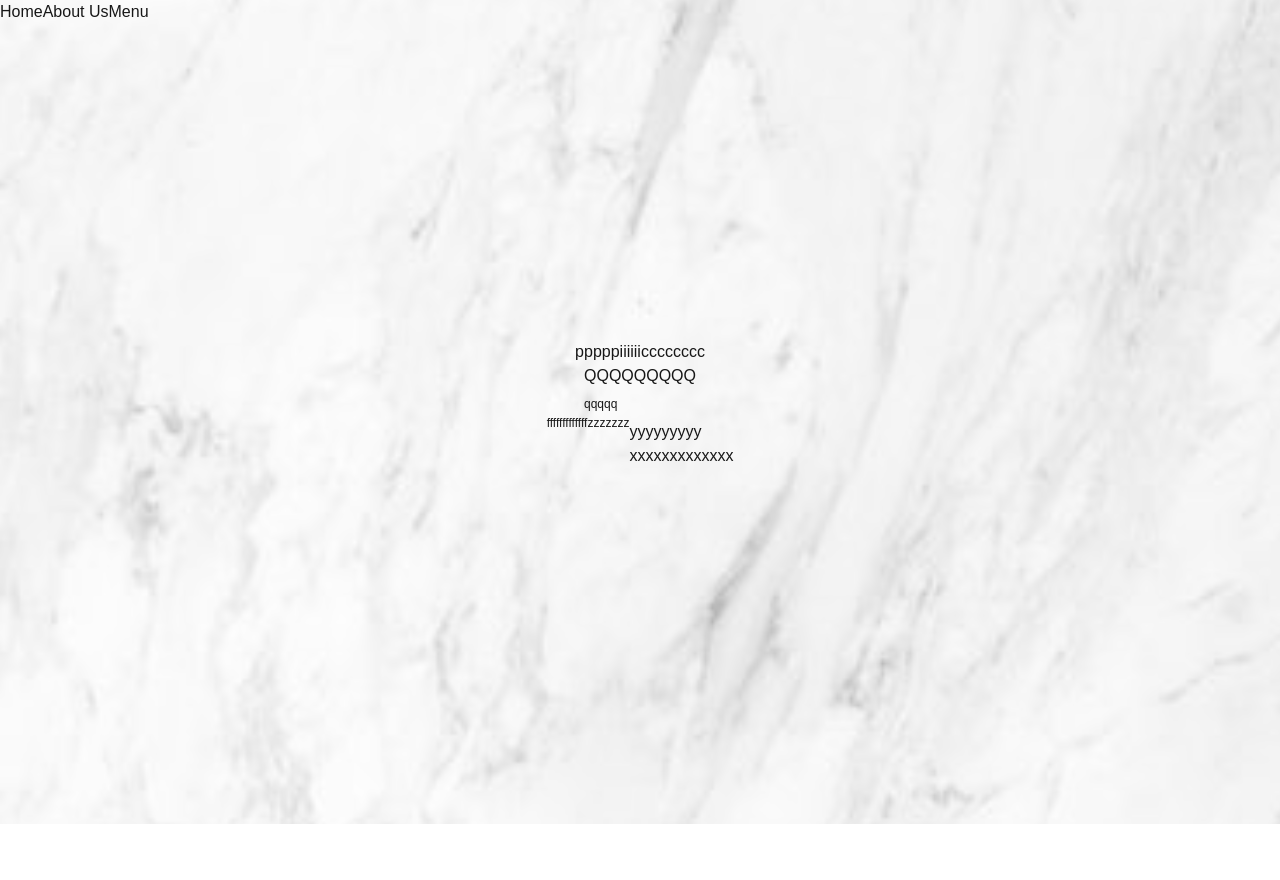
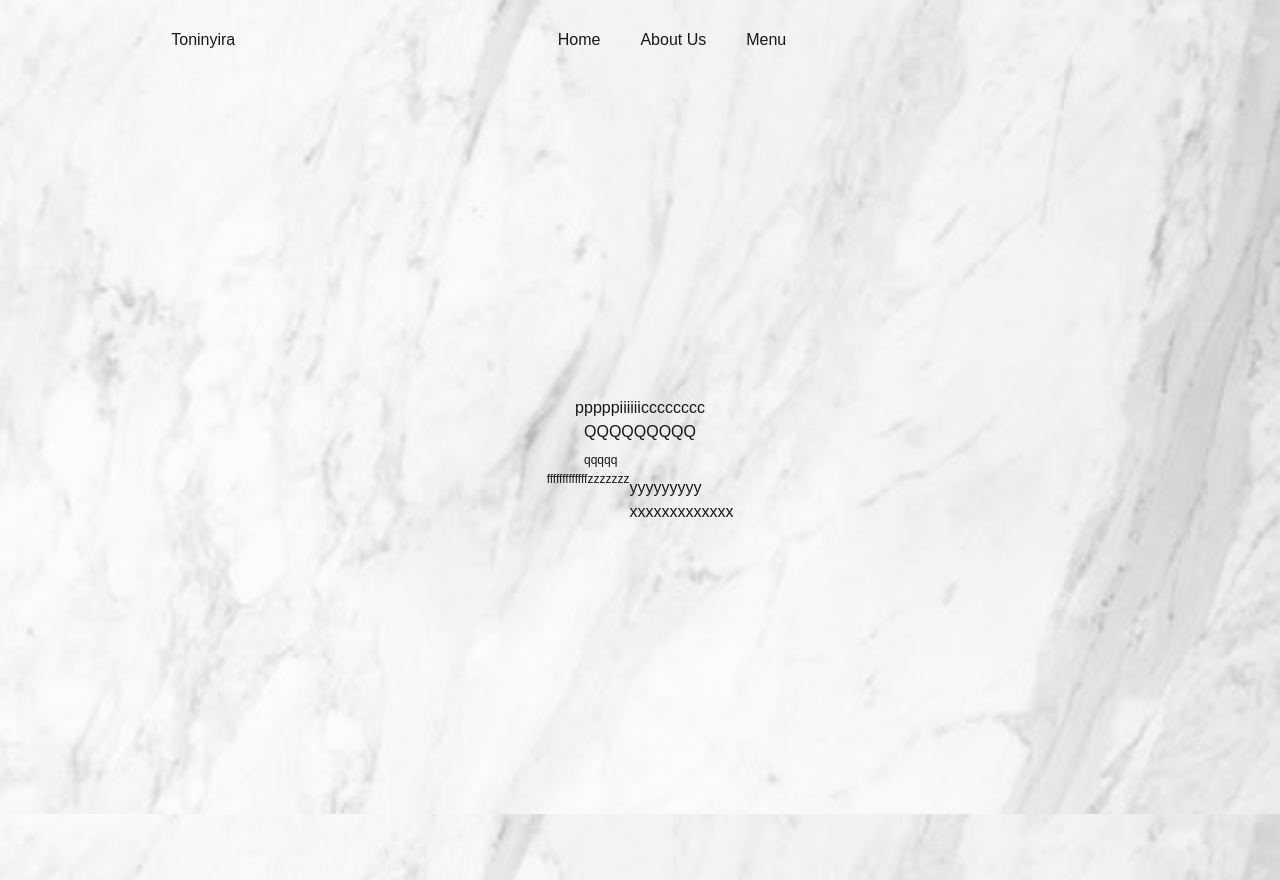
Before and after one commit to manienrico/toninyira, a Next.js app: page / in a window 1280 px wide. Before the commit the page ends 824 px from the top, so only its background shows below. Built offline with nearby package versions, Linux system fonts and the light colour scheme.

Commit message:
navbar styled

```diff
--- a/src/app/layout.jsx
+++ b/src/app/layout.jsx
@@ -22,13 +22,15 @@ import "./globals.css";
 export default function RootLayout({ children }) {
   return (
     <html lang="en">
-      <body className='bg-[url("/images/bg.svg")] overflow-hidden '>
-        <header>
-          <nav>
-            <a href="/">Home</a>
-            <a href="/about">About Us</a>
-            <a href="/menu">Menu</a>
+      <body className='bg-[url("/images/bg.svg")] bg-cover bg-center h-screen overflow-hidden '>
+        <header className="flex flex-row justify-around p-4 items-center" >
+          <div className="flex justify-self-start " >Toninyira</div>
+          <nav className="flex justify-items-center " >
+            <a href="/" className=" px-3 py-3" >Home</a>
+            <a href="/about" className="mx-4 px-3 py-3" >About Us</a>
+            <a href="/menu" className=" px-3 py-3" >Menu</a>
           </nav>
+          <div className="" ></div>
         </header>
         <main>{children}</main>
         {/* <footer> 2024 MyWebsite</footer> */}
```
